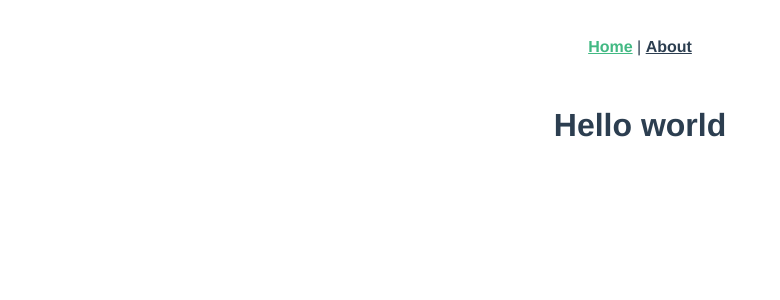
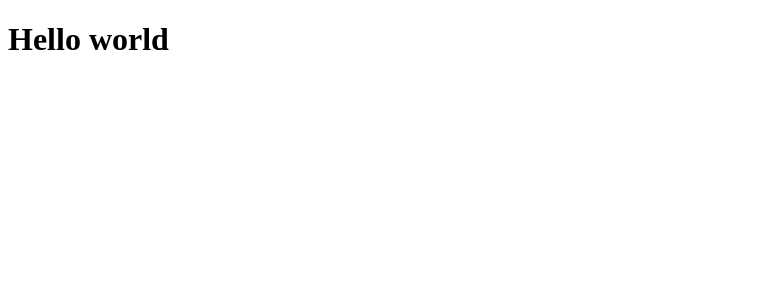
Before and after one commit to Martijn-Faber/learnr_web, a Vue app: page / in a window 1280 px wide. Shown: the top 300 px of the page, without its empty margins (0-780 px from the left). Built offline with nearby package versions, Linux system fonts and the light colour scheme.

Commit message:
fix(app): remove nav bar and default styling

```diff
--- a/src/App.vue
+++ b/src/App.vue
@@ -1,30 +1,3 @@
 <template>
-  <div id="nav">
-    <router-link to="/">Home</router-link> |
-    <router-link to="/about">About</router-link>
-  </div>
   <router-view />
 </template>
-
-<style lang="scss">
-#app {
-  font-family: Avenir, Helvetica, Arial, sans-serif;
-  -webkit-font-smoothing: antialiased;
-  -moz-osx-font-smoothing: grayscale;
-  text-align: center;
-  color: #2c3e50;
-}
-
-#nav {
-  padding: 30px;
-
-  a {
-    font-weight: bold;
-    color: #2c3e50;
-
-    &.router-link-exact-active {
-      color: #42b983;
-    }
-  }
-}
-</style>
```
